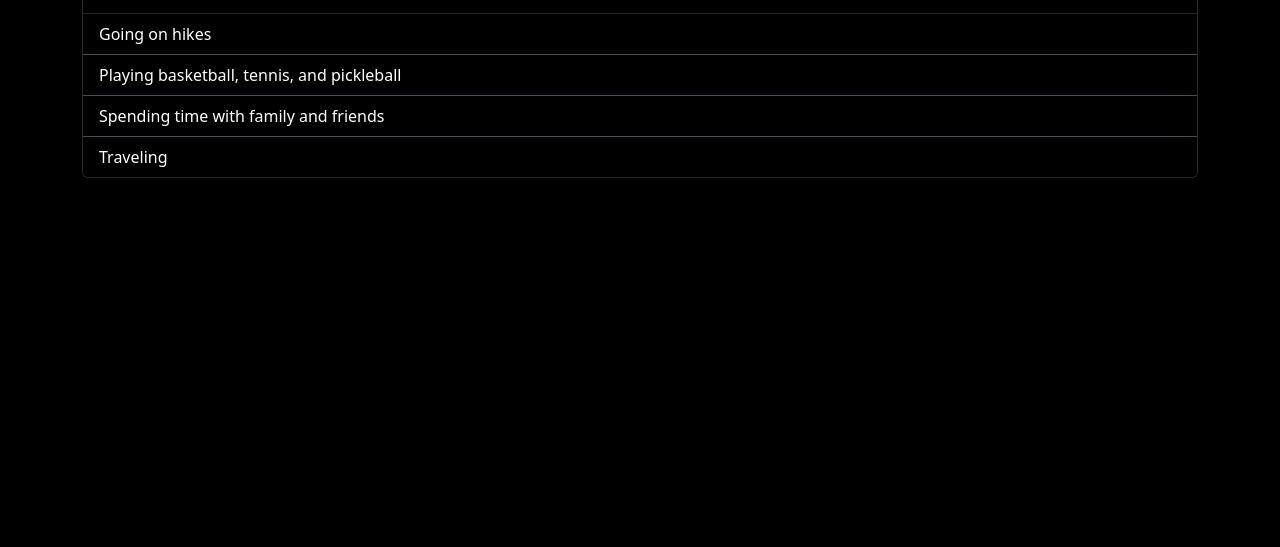
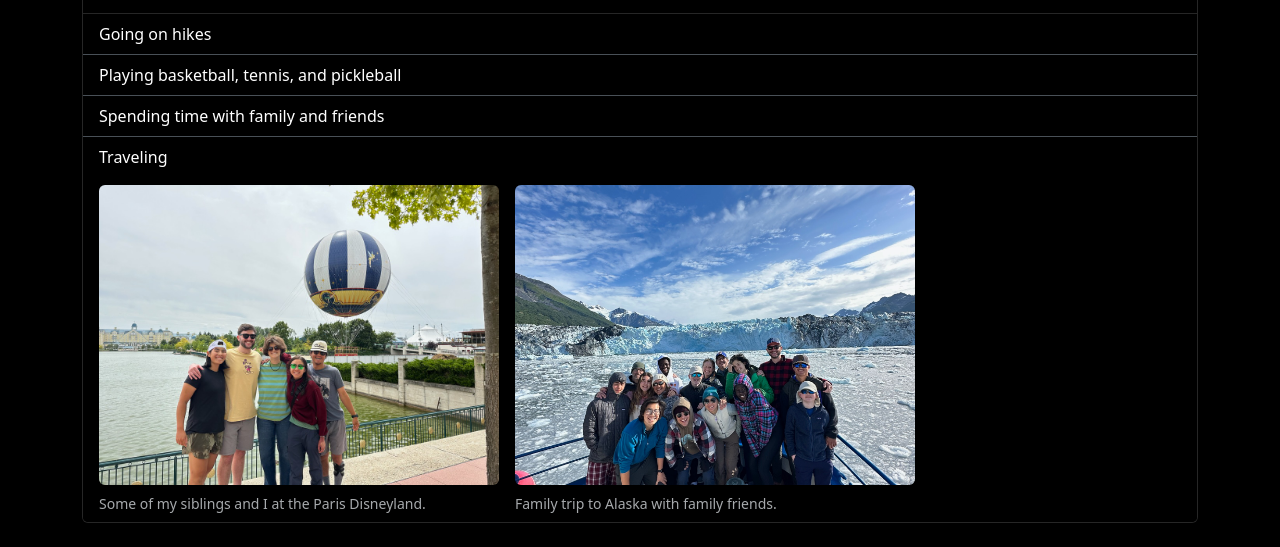
Before and after one commit to JoshHarris84/M02-Josh-Harris-Portfolio, a plain HTML site: page index.html in a window 1280 px wide. Shown: the part 526-1073 px from the top of the page. Before the commit the page ends 800 px from the top, so only its background shows below. Drawn offline with nearby package versions, Linux system fonts and the light colour scheme.

Commit message:
added pictures

```diff
--- a/index.html
+++ b/index.html
@@ -4,11 +4,14 @@
   <head>
     <!-- Accessibility: a unique page title is announced first by screen readers -->
     <title>Home | Josh Harris</title>
-  <meta charset="utf-8">
-  <meta name="viewport" content="width=device-width, initial-scale=1">
+    <meta charset="utf-8" />
+    <meta name="viewport" content="width=device-width, initial-scale=1" />
 
     <!-- Using Bootstrap 5 framework -->
-  <link href="https://cdn.jsdelivr.net/npm/bootstrap@5.3.3/dist/css/bootstrap.min.css" rel="stylesheet">
+    <link
+      href="https://cdn.jsdelivr.net/npm/bootstrap@5.3.3/dist/css/bootstrap.min.css"
+      rel="stylesheet"
+    />
 
     <!-- Bootstrap JavaScript -->
     <script src="https://cdn.jsdelivr.net/npm/bootstrap@5.3.3/dist/js/bootstrap.bundle.min.js"></script>
@@ -20,12 +23,14 @@
     <script src="theme.js"></script>
 
     <!-- Site colors: black background, white text -->
-  <link href="styles.css" rel="stylesheet">
+    <link href="styles.css" rel="stylesheet" />
   </head>
 
   <body>
     <!-- Accessibility: skip link lets keyboard and screen reader users jump past the navbar -->
-  <a class="visually-hidden-focusable" href="#main-content">Skip to main content</a>
+    <a class="visually-hidden-focusable" href="#main-content"
+      >Skip to main content</a
+    >
 
     <!-- Navbar gets added here -->
     <div id="nav-placeholder"></div>
@@ -34,7 +39,9 @@
       $("#nav-placeholder").load("navbar.html #site-nav", function () {
         // Accessibility: mark the current page's link so screen readers announce it
         var page = location.pathname.split("/").pop() || "index.html";
-      $('#site-nav a[href="' + page + '"]').addClass("active").attr("aria-current", "page");
+        $('#site-nav a[href="' + page + '"]')
+          .addClass("active")
+          .attr("aria-current", "page");
         // Accessibility: make the contrast button's text match the saved theme
         setTheme(localStorage.getItem("theme") || "dark");
       });
@@ -44,10 +51,13 @@
     <main id="main-content" class="container">
       <!-- Profile photo: equal width and height plus rounded-circle makes it a circle -->
       <!-- Accessibility: alt text describes the photo for people who cannot see it -->
-    <img src="images/profile.jpg"
+      <img
+        src="images/profile.jpg"
         alt="Josh Harris standing on a beach in a cap, sunglasses, and blue hoodie"
-         width="250" height="250"
-         class="rounded-circle object-fit-cover d-block my-4">
+        width="250"
+        height="250"
+        class="rounded-circle object-fit-cover d-block my-4"
+      />
       <h1>Hello my name is Josh Harris</h1>
 
       <!-- About Me card: short intro plus a list of things I like to do -->
@@ -55,15 +65,47 @@
         <div class="card-body">
           <h2 id="about-heading" class="card-title">About Me</h2>
           <p class="card-text">
-          I am studying Cybersecurity at Metropolitan State University of Denver.
-          Here are some of the things I like to do:
+            I am studying Cybersecurity at Metropolitan State University of
+            Denver. Here are some of the things I like to do:
           </p>
         </div>
         <ul class="list-group list-group-flush">
           <li class="list-group-item">Going on hikes</li>
-        <li class="list-group-item">Playing basketball, tennis, and pickleball</li>
+          <li class="list-group-item">
+            Playing basketball, tennis, and pickleball
+          </li>
           <li class="list-group-item">Spending time with family and friends</li>
-        <li class="list-group-item">Traveling</li>
+          <li class="list-group-item">
+            Traveling
+            <!-- Travel photos: side by side, wrapping to stack on small screens; img-fluid lets them shrink to fit -->
+            <!-- Accessibility: figure ties the visible caption to the photo, and alt text describes it -->
+            <div class="d-flex flex-wrap gap-3 mt-3">
+              <figure class="figure mb-0 travel-photo">
+                <img
+                  src="images/disneyland-paris.jpg"
+                  alt="Five people standing arm in arm by a lake at Disneyland Paris, with a blue and white striped balloon behind them"
+                  width="400"
+                  height="300"
+                  class="figure-img img-fluid rounded"
+                />
+                <figcaption class="figure-caption">
+                  Some of my siblings and I at the Paris Disneyland.
+                </figcaption>
+              </figure>
+              <figure class="figure mb-0 travel-photo">
+                <img
+                  src="images/alaska.jpg"
+                  alt="A large group of people in jackets and hats smiling on the bow of a boat in icy water, with a blue glacier and mountains behind them"
+                  width="400"
+                  height="300"
+                  class="figure-img img-fluid rounded"
+                />
+                <figcaption class="figure-caption">
+                  Family trip to Alaska with family friends.
+                </figcaption>
+              </figure>
+            </div>
+          </li>
         </ul>
       </section>
     </main>
--- a/styles.css
+++ b/styles.css
@@ -46,3 +46,16 @@ button:focus-visible {
     border-left: 1px solid var(--bs-border-color);
   }
 }
+
+/* Travel photos on the home page: keeps each caption wrapped
+   under its own photo instead of stretching wider than it. */
+.travel-photo {
+  max-width: 400px;
+}
+
+/* Crops each travel photo to the same 4:3 shape so a tall photo
+   lines up with a wide one. */
+.travel-photo img {
+  aspect-ratio: 4 / 3;
+  object-fit: cover;
+}
```
Also changed, not shown: images/alaska.jpg (added), images/disneyland-paris.jpg (added). Lines whose indentation alone changed are shown as unchanged.
